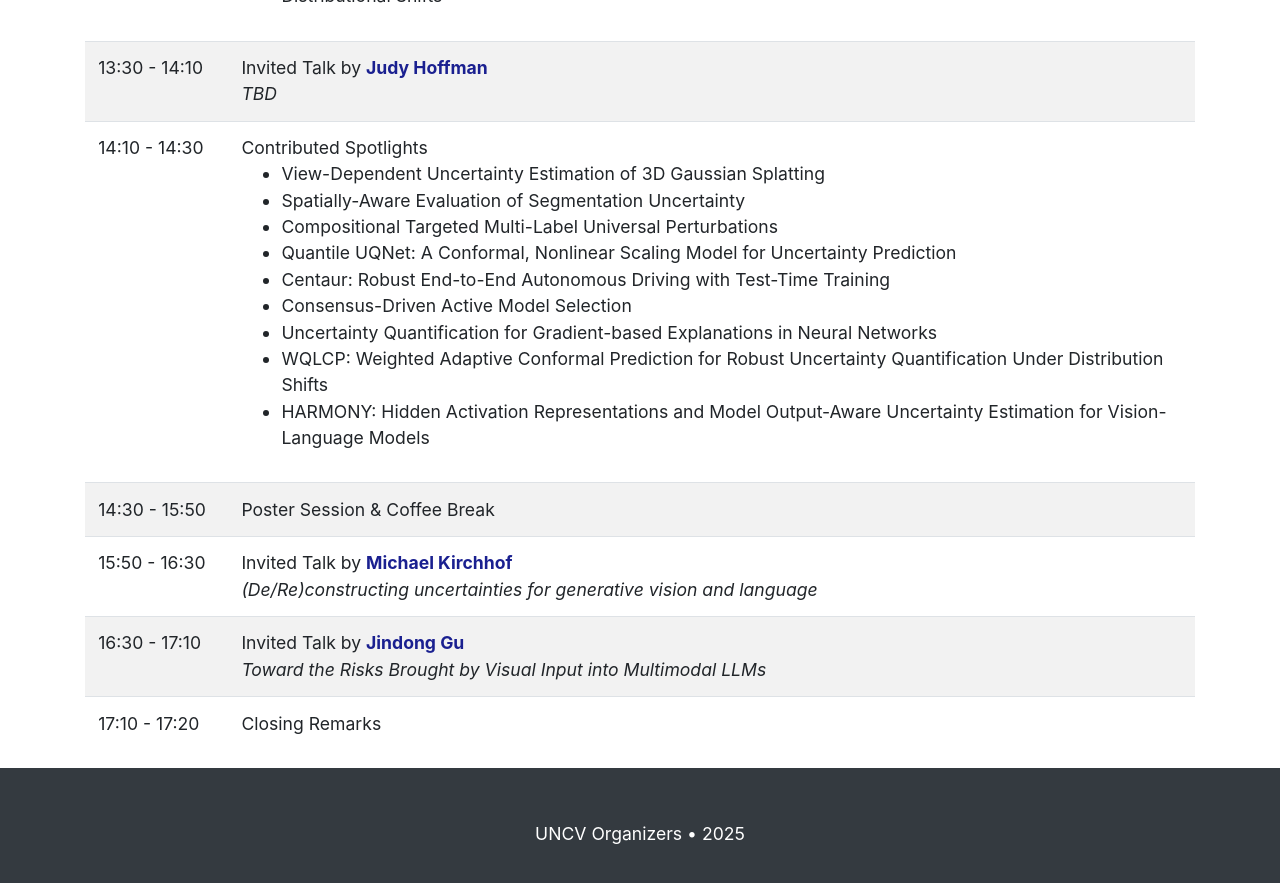
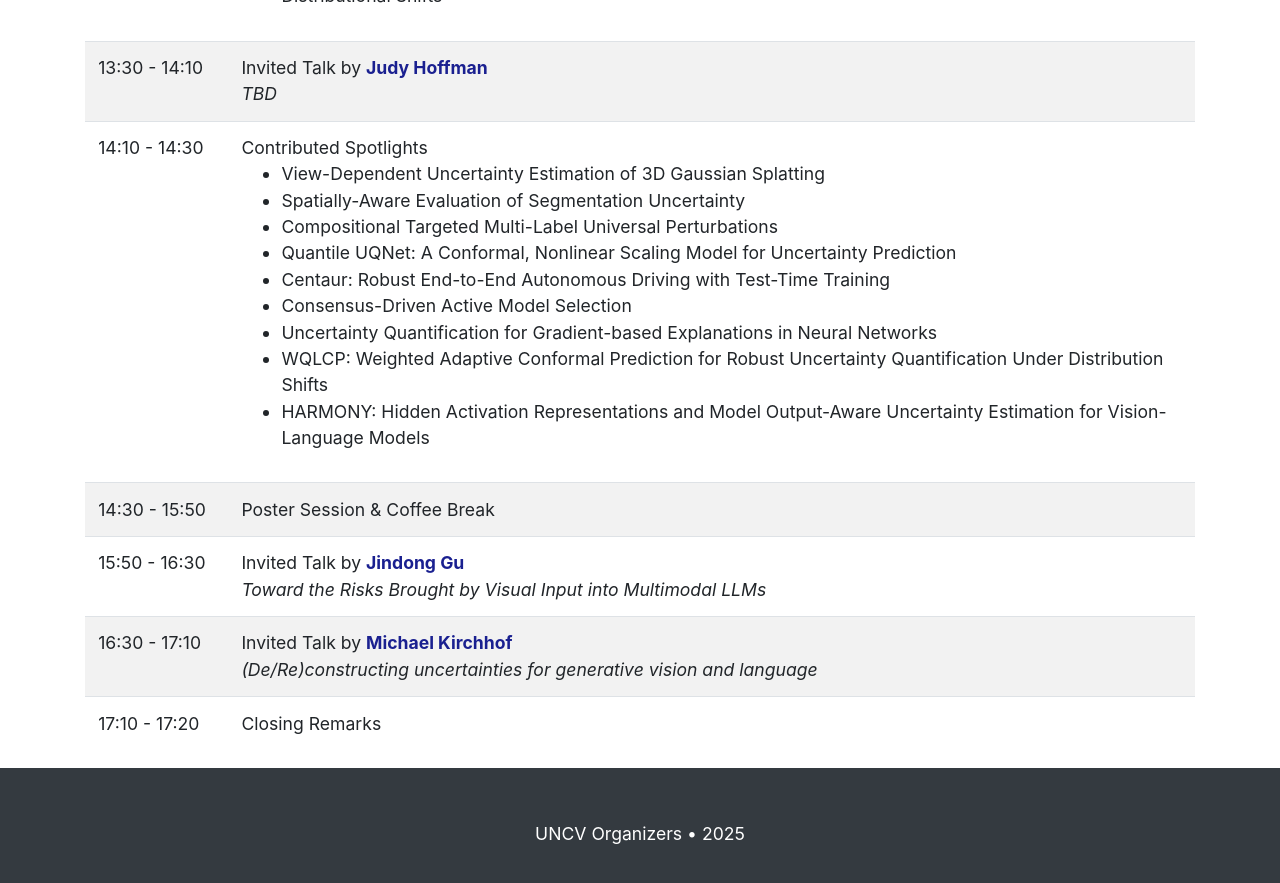
Before and after one commit to Uncertainty-CV/2025, a Jekyll site: the page built from _pages/program.md, in a window 1280 px wide and 900 px high, scrolled down 1251 px. Shown: the top 883 px of the window. Built offline with Jekyll 4.4.1, drawn with Linux system fonts in a browser that asks for light colours.

Commit message:
update schedule

```diff
--- a/_pages/program.md
+++ b/_pages/program.md
@@ -88,14 +88,14 @@ title: Program
     </tr>
     <tr>
         <td class="time-cell">15:50 - 16:30</td>
-        <td>Invited Talk by <strong><a href="https://www.linkedin.com/in/michael-kirchhof/">Michael Kirchhof</a></strong><br>
-        <i>(De/Re)constructing uncertainties for generative vision and language</i>
+        <td>Invited Talk by <strong><a href="https://jindonggu.github.io/">Jindong Gu</a></strong><br>
+        <i>Toward the Risks Brought by Visual Input into Multimodal LLMs</i>
         </td>
     </tr>
     <tr>
         <td class="time-cell">16:30 - 17:10</td>
-        <td>Invited Talk by <strong><a href="https://jindonggu.github.io/">Jindong Gu</a></strong><br>
-        <i>Toward the Risks Brought by Visual Input into Multimodal LLMs</i>
+        <td>Invited Talk by <strong><a href="https://www.linkedin.com/in/michael-kirchhof/">Michael Kirchhof</a></strong><br>
+        <i>(De/Re)constructing uncertainties for generative vision and language</i>
         </td>
     </tr>
     <tr>
```
